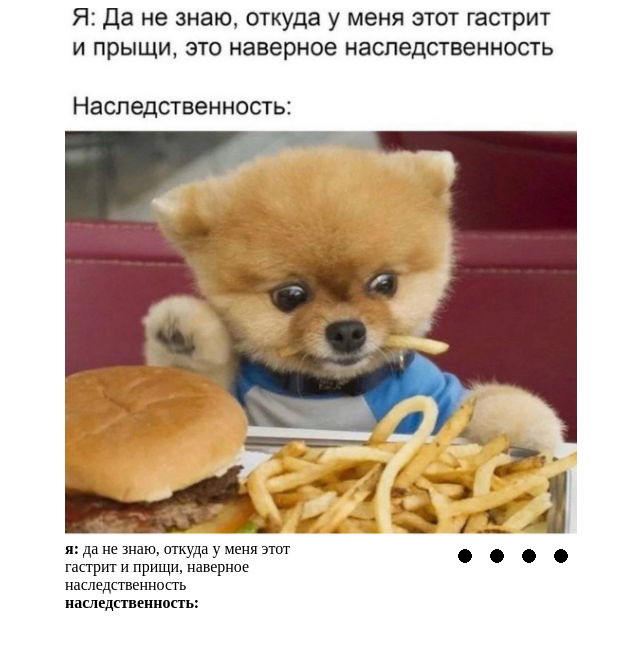
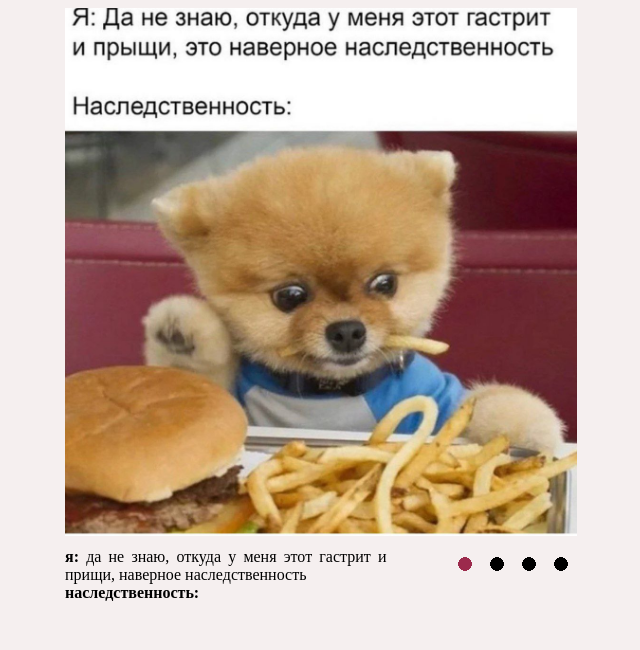
Before and after one commit to OlgaGre/cssMemSlider, a plain HTML site: page cssMemSlider/index.html in a window 1280 px wide. Shown: the whole page, without its empty margins (319-959 px from the left). Drawn offline with Linux system fonts and the light colour scheme.

Commit message:
Feat: animation in text and mobile (Sat, May 14, 2022 09:14:39 PM)

```diff
--- a/cssMemSlider/index.html
+++ b/cssMemSlider/index.html
@@ -29,10 +29,10 @@
             <div class="text text4"><b>девочка:</b> смотрит прогноз погодыв интернете <br><b>женщина:</b> суставы ломит, будет дождь</div>
         </div>
         <div class="controls">
-            <label for="radio1"></label>
-            <label for="radio2"></label>
-            <label for="radio3"></label>
-            <label for="radio4"></label>
+            <label class="label1" for="radio1"></label>
+            <label class="label2" for="radio2"></label>
+            <label class="label3" for="radio3"></label>
+            <label class="label4" for="radio4"></label>
 
         </div>
     </div>
--- a/cssMemSlider/style.css
+++ b/cssMemSlider/style.css
@@ -7,18 +7,26 @@
     }
 }
 
-@media screen and (max-width: 768px) {
-    /* .wrapper {
-        background-color: red;
-    } */
+@keyframes text {
+    from {
+        color: rgba(25, 25, 25, 0)
+    }
+    TO {
+        color: black;
+    }
 }
 
-@media screen and (min-width: 769px) {
-    * {
-        margin: 0;
-        padding: 0;
-        box-sizing: border-box;
-    }
+body {
+    background-color: rgb(245, 239, 239);
+}
+
+* {
+    margin: 0;
+    padding: 0;
+    box-sizing: border-box;
+}
+
+@media screen and (max-width: 768px) {
     input {
         display: none;
     }
@@ -28,43 +36,24 @@
         width: 100%;
     }
     .wrapper {
-        width: 40%;
+        width: 70%;
         height: auto;
-        /* background-color: red; */
         margin: 0.5rem auto;
         display: grid;
-        grid-template-areas: "A A A A A" "B B . . C";
+        grid-template-areas: "A A A A A" ". . C . ." " B B B B B";
     }
-    /* .slide1 {
-                background-position: bottom;
-                background-repeat: no-repeat;
-                background-size: cover;
-                background-image: url(./img/photo_2022-05-14_17-34-23.jpg);
-            }
-            .slide2 {
-                background-position: bottom;
-                background-repeat: no-repeat;
-                background-size: contain;
-                background-image: url(./img/photo_2022-05-14_17-34-38.jpg);
-            }
-            .slide3 {
-                background-position: bottom;
-                background-repeat: no-repeat;
-                background-size: contain;
-                background-image: url(./img/photo_2022-05-14_17-34-54.jpg);
-            }
-            .slide4 {
-                background-position: bottom;
-                background-repeat: no-repeat;
-                background-size: contain;
-                background-image: url(./img/photo_2022-05-14_17-35-07.jpg);
-            } */
     label {
-        background: radial-gradient(black 30%, white 20%);
+        background: radial-gradient(black 30%, rgb(245, 239, 239) 20%);
         border-radius: 100%;
         cursor: pointer;
         width: 2rem;
         height: 2rem;
+    }
+    label:hover {
+        background: radial-gradient(rgba(43, 42, 43, 0.836) 30%, rgb(245, 239, 239) 20%);
+    }
+    label:active {
+        background: radial-gradient(rgb(224, 174, 174) 30%, rgb(245, 239, 239) 20%);
     }
     .slides {
         display: none;
@@ -72,8 +61,8 @@
     }
     .slider {
         width: 100%;
-        /* height: 41rem; */
         grid-area: A;
+        margin-bottom: 0.5rem;
     }
     .text-in-mem {
         grid-area: B;
@@ -101,5 +90,91 @@
     #radio4:checked~.text-in-mem>.text4 {
         display: block;
         width: 100%;
+        animation: text 3s;
+        text-align: justify;
+    }
+    #radio1:checked~.controls>.label1,
+    #radio2:checked~.controls>.label2,
+    #radio3:checked~.controls>.label3,
+    #radio4:checked~.controls>.label4 {
+        background: radial-gradient(#9C2A4C 30%, rgb(245, 239, 239) 20%);
     }
 }
+
+@media screen and (min-width: 769px) {
+    body {
+        font-size: 100%;
+    }
+    input {
+        display: none;
+    }
+    img {
+        position: relative;
+        z-index: -1;
+        width: 100%;
+    }
+    .wrapper {
+        width: 40%;
+        height: auto;
+        margin: 0.5rem auto;
+        display: grid;
+        grid-template-areas: "A A A A A" "B B B . C";
+    }
+    label {
+        background: radial-gradient(black 30%, rgb(245, 239, 239) 20%);
+        border-radius: 100%;
+        cursor: pointer;
+        width: 2rem;
+        height: 2rem;
+    }
+    label:hover {
+        background: radial-gradient(rgba(43, 42, 43, 0.836) 30%, white 20%);
+    }
+    label:active {
+        background: radial-gradient(rgb(224, 174, 174) 30%, rgb(245, 239, 239) 20%);
+    }
+    .slides {
+        display: none;
+        position: relative;
+    }
+    .slider {
+        width: 100%;
+        grid-area: A;
+        margin-bottom: 0.5rem;
+    }
+    .text-in-mem {
+        grid-area: B;
+    }
+    .controls {
+        grid-area: C;
+        display: grid;
+        grid-template-columns: repeat(4, 1fr);
+        justify-items: end;
+    }
+    #radio1:checked~.slider>.slide1,
+    #radio2:checked~.slider>.slide2,
+    #radio3:checked~.slider>.slide3,
+    #radio4:checked~.slider>.slide4 {
+        display: block;
+        width: 100%;
+        animation: slide 3s;
+    }
+    .text {
+        display: none;
+    }
+    #radio1:checked~.text-in-mem>.text1,
+    #radio2:checked~.text-in-mem>.text2,
+    #radio3:checked~.text-in-mem>.text3,
+    #radio4:checked~.text-in-mem>.text4 {
+        display: block;
+        width: 100%;
+        text-align: justify;
+        animation: text 3s;
+    }
+    #radio1:checked~.controls>.label1,
+    #radio2:checked~.controls>.label2,
+    #radio3:checked~.controls>.label3,
+    #radio4:checked~.controls>.label4 {
+        background: radial-gradient(#9C2A4C 30%, rgb(245, 239, 239) 20%);
+    }
+}
```
Also changed, not shown: cssMemSlider/img/Безымянный.png (added).
